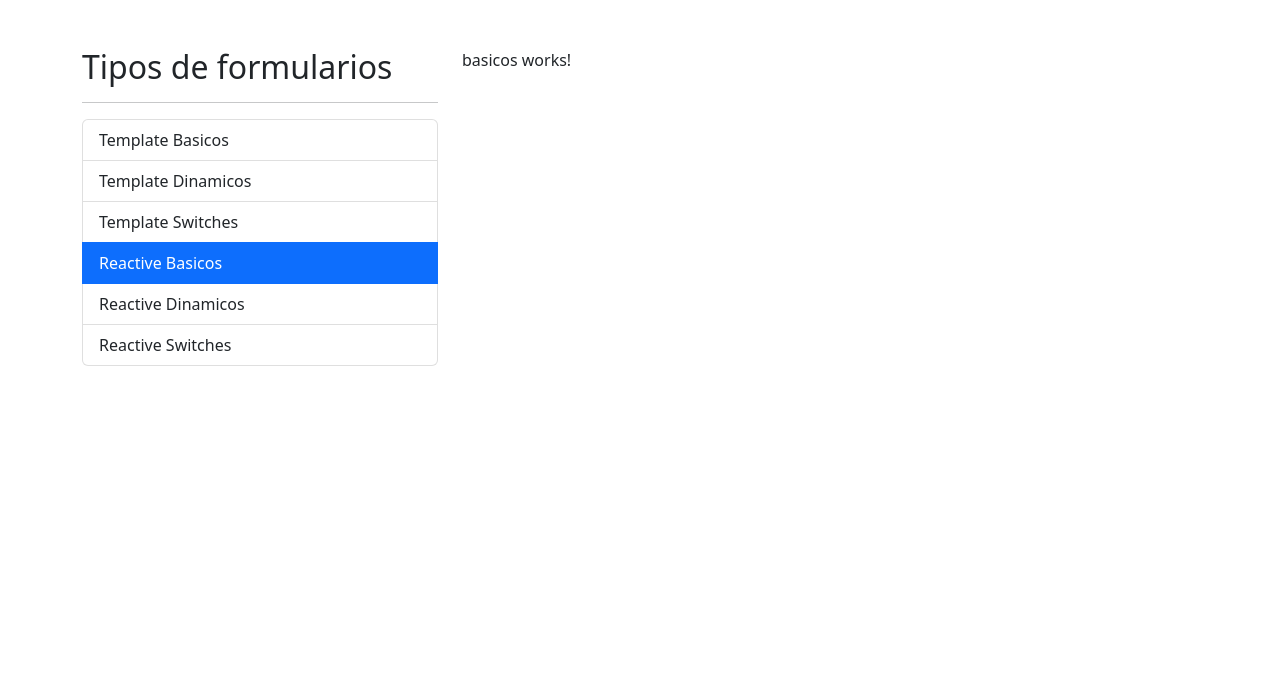
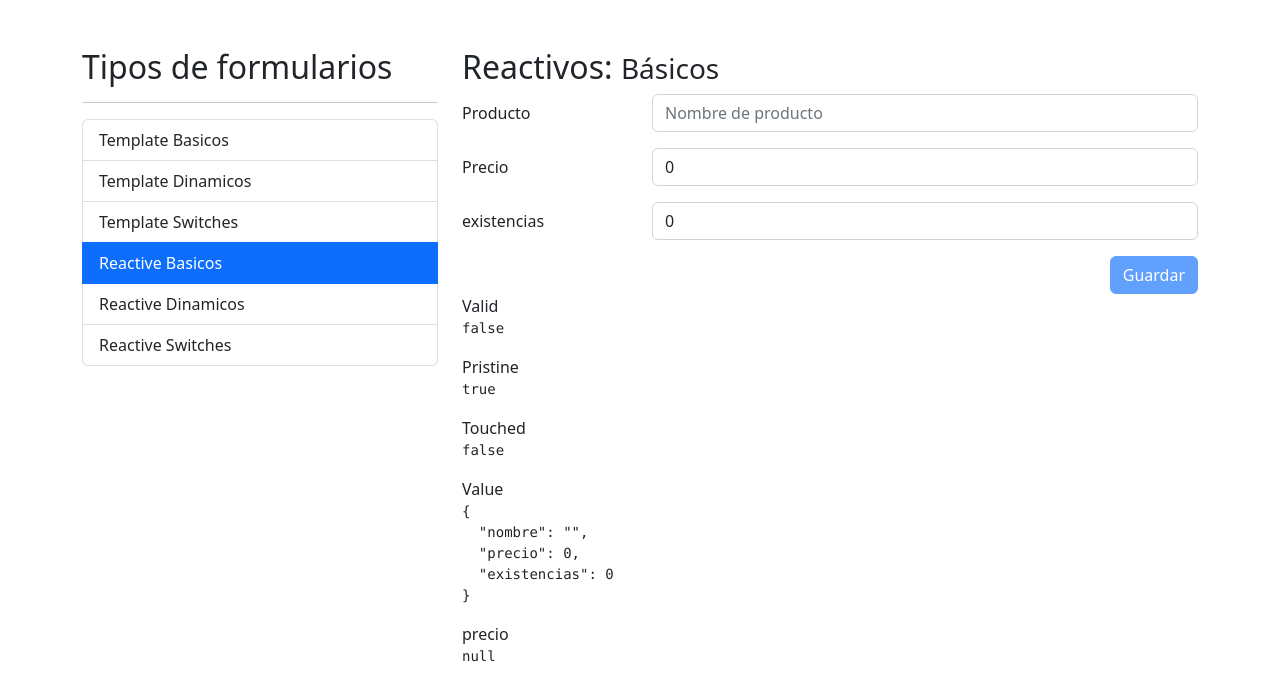
Before and after one commit to miguelfuentesarribas/06-formulariospp, an Angular app: page /reactive/basicos in a window 1280 px wide. Shown: the top 700 px of the page. Built offline with nearby package versions, Linux system fonts and the light colour scheme.

Commit message:
seccion 17 started

```diff
--- a/src/app/reactive/basicos/basicos.component.html
+++ b/src/app/reactive/basicos/basicos.component.html
@@ -1 +1,92 @@
-<p>basicos works!</p>
+<h2>Reactivos: <small>Básicos</small></h2>
+
+<div class="row">
+    <div class="col">
+
+        <form autocomplete="off" [formGroup]="miFormulario" >
+
+            <!-- campo producto -->
+            <div class="mb-3 row">
+                <label class="col-sm-3 col-form-label">Producto</label>
+                <div class="col-sm-9">
+                    <input type="text"
+                            class="form-control"
+                            formControlName="nombre"
+                            placeholder="Nombre de producto">
+
+                    <span class="form-text text-danger"
+                          *ngIf="campoEsValido('nombre')">
+                        *Debe de ser de 3 letras
+                    </span>
+                </div>
+            </div>
+
+            <!-- campo precio -->
+            <div class="mb-3 row">
+                <label class="col-sm-3 col-form-label">Precio</label>
+                <div class="col-sm-9">
+                    <input type="number"
+                            class="form-control"
+                            formControlName="precio"
+                            placeholder="Precio del producto">
+                    <span class="form-text text-danger"
+                          *ngIf="campoEsValido('precio')">
+                        *El precio debe ser 0 o mayor
+                    </span>
+                </div>
+            </div>
+
+            <!-- campo existencias -->
+            <div class="mb-3 row">
+                <label class="col-sm-3 col-form-label">existencias</label>
+                <div class="col-sm-9">
+                    <input type="number"
+                            class="form-control"
+                            formControlName="existencias"
+                            placeholder="Existencias del producto">
+                    <span class="form-text text-danger"
+                          *ngIf="campoEsValido('existencias')">
+                        *las existencias deben 0 o mayor
+                    </span>
+                </div>
+            </div>
+
+            <div class="row">
+                <div class="col">
+                    <button type="submit"
+                            class="btn btn-primary float-end"
+                            [disabled]="miFormulario.invalid">
+                        Guardar
+                    </button>
+                </div>
+            </div>
+
+
+        </form>
+
+    </div>
+</div>
+
+
+
+<div class="row">
+    <div class="col">
+
+        <span>Valid</span>
+        <pre>{{miFormulario.valid | json}}</pre>
+
+        <span>Pristine</span>
+        <pre>{{miFormulario.pristine | json}}</pre>
+
+        <span>Touched</span>
+        <pre>{{miFormulario.touched | json}}</pre>
+
+        <span>Value</span>
+        <pre>{{miFormulario.value | json}}</pre>
+
+        <span>precio</span>
+        <pre>{{miFormulario.controls['precio'].errors | json}}</pre>
+
+
+    </div>
+</div>
--- a/src/app/reactive/basicos/basicos.component.ts
+++ b/src/app/reactive/basicos/basicos.component.ts
@@ -1,4 +1,5 @@
-import { Component, OnInit } from '@angular/core';
+import { Component } from '@angular/core';
+import { FormGroup, FormControl, FormBuilder, Validator, Validators } from '@angular/forms';
 
 @Component({
   selector: 'app-basicos',
@@ -6,11 +7,25 @@
   styles: [
   ]
 })
-export class BasicosComponent implements OnInit {
+export class BasicosComponent {
 
-  constructor() { }
+  // miFormulario: FormGroup = new FormGroup({
+  //   nombre: new FormControl('RTX 4080ti'),
+  //   precio: new FormControl(1500),
+  //   existencias: new FormControl(5)
+  // });
 
-  ngOnInit(): void {
+  miFormulario: FormGroup = this.fb.group({
+    nombre: ['', [Validators.required, Validators.minLength(3)] ],
+    precio: [ 0, [Validators.required, Validators.min(0)] ],
+    existencias: [ 0, [Validators.required, Validators.min(0)] ],
+  })
+
+  constructor( private fb: FormBuilder) { }
+
+  campoEsValido( campo: string) {
+    return this.miFormulario.controls[campo].errors && this.miFormulario.controls[campo].touched;
   }
 
+
 }
--- a/src/app/reactive/dinamicos/dinamicos.component.html
+++ b/src/app/reactive/dinamicos/dinamicos.component.html
@@ -1 +1,74 @@
-<p>dinamicos works!</p>
+<h2>Reactivos: <small>Dinámicos</small></h2>
+
+<hr>
+
+
+
+<form autocomplete="off"
+        >
+
+    <!-- nombre -->
+    <div class="mb-3 row">
+        <label class="col-sm-3 col-form-label">Nombre</label>
+        <div class="col-sm-9">
+            <input class="form-control"
+                    placeholder="Nombre de la persona">
+            <span class="form-text text-danger">
+                *este campo es obligatorio
+            </span>
+        </div>
+    </div>
+
+    <!-- agregar favorito -->
+    <div class="mb-3 row">
+        <label class="col-sm-3 col-form-label">agregar</label>
+        <div class="col-sm-9">
+            <div class="input-group">
+                <input class="form-control"
+                       placeholder="Agregar favorito"
+                       (keyup.enter)="agregarJuego()">
+
+                <button class="btn btn-outline-primary"
+                        type="button"
+                        (click)="agregarJuego()">
+                    agregar
+                </button>
+            </div>
+        </div>
+    </div>
+
+    <!-- lista de juegos favoritos -->
+    <div class="mb-3 row">
+        <label class="col-sm-3 col-form-label">Favoritos</label>
+        <div class="col-sm-9">
+
+            <!-- <div class="input-group mb-1"
+                 *ngFor="let juego of persona.favoritos; let i = index">
+
+                <input  class="form-control">
+                <button class="btn btn-outline-danger"
+                        type="button"
+                        (click)="eliminar( i )">
+                    Eliminar
+                </button>
+            </div> -->
+
+        </div>
+    </div>
+
+    <!-- boton -->
+    <div class="row">
+        <div class="col-sm-12">
+            <button type="button"
+                    (click)="guardar()"
+                    class="btn btn-primary float-end">
+                Guardar
+            </button>
+        </div>
+    </div>
+
+</form>
+
+<!--
+<span>Persona</span>
+<pre>{{persona | json}}</pre> -->
--- a/src/app/reactive/dinamicos/dinamicos.component.ts
+++ b/src/app/reactive/dinamicos/dinamicos.component.ts
@@ -13,4 +13,9 @@
   ngOnInit(): void {
   }
 
+  agregarJuego() {}
+
+  eliminar( i: number ) {}
+
+  guardar() {}
 }
--- a/src/app/reactive/reactive.module.ts
+++ b/src/app/reactive/reactive.module.ts
@@ -5,6 +5,7 @@
 import { BasicosComponent } from './basicos/basicos.component';
 import { DinamicosComponent } from './dinamicos/dinamicos.component';
 import { SwitchesComponent } from './switches/switches.component';
+import { ReactiveFormsModule } from '@angular/forms';
 
 
 @NgModule({
@@ -15,7 +16,8 @@
   ],
   imports: [
     CommonModule,
-    ReactiveRoutingModule
+    ReactiveRoutingModule,
+    ReactiveFormsModule
   ]
 })
 export class ReactiveModule { }
--- a/src/app/reactive/switches/switches.component.html
+++ b/src/app/reactive/switches/switches.component.html
@@ -1 +1,83 @@
-<p>switches works!</p>
+<h2>Reactive: Switches</h2>
+<hr>
+
+<form>
+
+    <!-- Radio -->
+    <div class="row mb-3">
+        <label class="col-sm-3 col-form-label">Género</label>
+        <div class="col-sm-9">
+            <div class="form-check">
+                <input class="form-check-input"
+                        type="radio"
+                        value="M"
+                        name="radioGenero"
+                        id="radioMasculino">
+                <label class="form-check-label" for="radioMasculino">
+                    Masculino
+                </label>
+            </div>
+            <div class="form-check">
+                <input class="form-check-input"
+                        type="radio"
+                        value="F"
+                        name="radioGenero"
+                        id="radioFemenino">
+                <label class="form-check-label" for="radioFemenino">
+                    Femenino
+                </label>
+            </div>
+        </div>
+    </div>
+
+    <!-- switches -->
+    <div class="row mb-3">
+        <label class="col-sm-3 col-form-label">Notificaciones</label>
+        <div class="col-sm-9">
+            <div class="form-check form-switch mt-2">
+                <input class="form-check-input"
+                       type="checkbox"
+                       id="flexSwitchCheckChecked">
+                <label class="form-check-label" for="flexSwitchCheckChecked">Quiero recibir notificaciones</label>
+            </div>
+        </div>
+    </div>
+
+    <!-- check box -->
+    <div class="row mb-3">
+        <label class="col-sm-3 col-form-label"></label>
+        <div class="col-sm-9">
+            <div class="form-check">
+                <input class="form-check-input"
+                       type="checkbox"
+                       id="flexCheckDefault">
+                <label class="form-check-label" for="flexCheckDefault">
+                    Terminos y condiciones
+                </label>
+            </div>
+        </div>
+    </div>
+
+    <!-- boton submit -->
+    <div class="row">
+        <div class="col">
+            <button class="btn btn-primary float-end">
+                Guardar
+            </button>
+        </div>
+    </div>
+
+</form>
+
+<!--
+<h5>Valor del formulario</h5>
+<pre>{{miFormulario.value | json}}</pre>
+
+<h5>Persona</h5>
+<pre>{{persona | json}}</pre>
+
+<h5>Valid</h5>
+<pre>{{miFormulario.valid}}</pre>
+
+<br>
+<pre>Condiciones: </pre> -->
--- a/src/app/template/basicos/basicos.component.html
+++ b/src/app/template/basicos/basicos.component.html
@@ -1,4 +1,4 @@
-<h2>Template: Básicos</h2>
+<h2>Template: <span>Básicos</span></h2>
 
 <div class="row">
     <div class="col">
```
